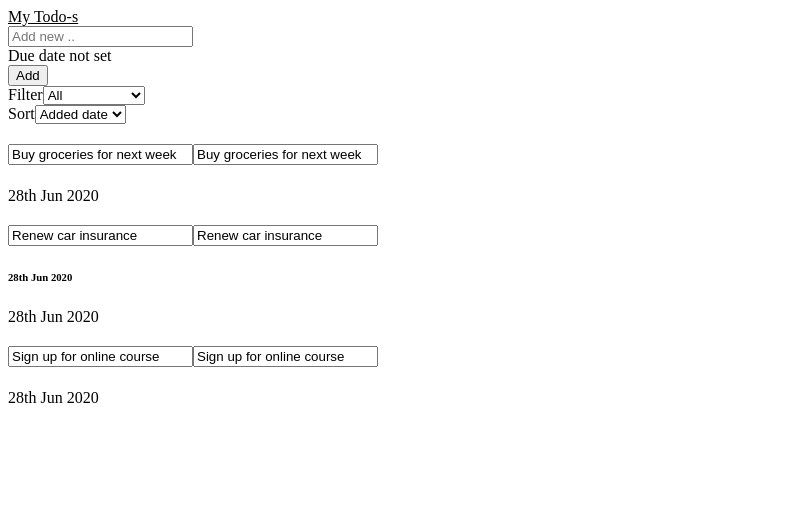
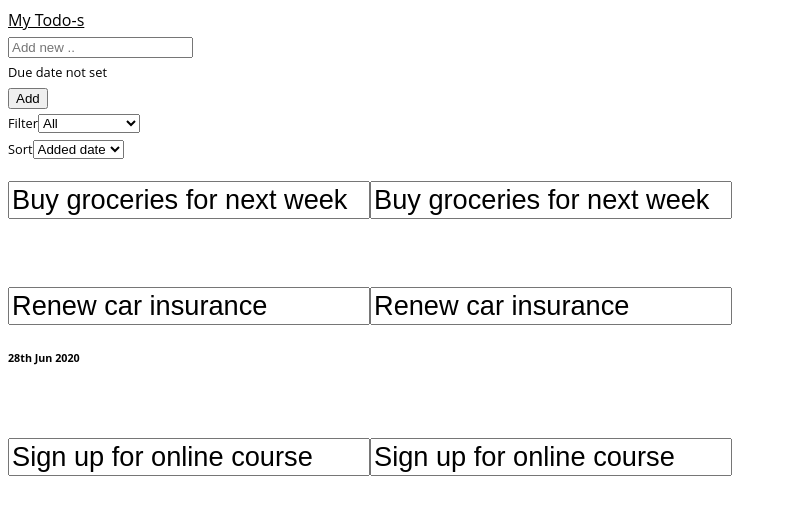
Before and after one commit to marionikolov17/Angular-ToDo-App, an Angular app in the folder client/: page / in a window 1280 px wide. Shown: the top 514 px of the page, without its empty margins (0-787 px from the left). Built offline with nearby package versions, Linux system fonts and the light colour scheme.

Commit message:
Update styles.css

```diff
--- a/client/src/styles.css
+++ b/client/src/styles.css
@@ -1 +1,37 @@
 /* You can add global styles to this file, and also import other style files */
+body {
+  font-family: "Open Sans", sans-serif;
+  line-height: 1.6;
+}
+
+.add-todo-input,
+.edit-todo-input {
+  outline: none;
+}
+
+.add-todo-input:focus,
+.edit-todo-input:focus {
+  border: none !important;
+  box-shadow: none !important;
+}
+
+.view-opt-label,
+.date-label {
+  font-size: 0.8rem;
+}
+
+.edit-todo-input {
+  font-size: 1.7rem !important;
+}
+
+.todo-actions {
+  visibility: hidden !important;
+}
+
+.todo-item:hover .todo-actions {
+  visibility: visible !important;
+}
+
+.todo-item.editing .todo-actions .edit-icon {
+  display: none !important;
+}
```
